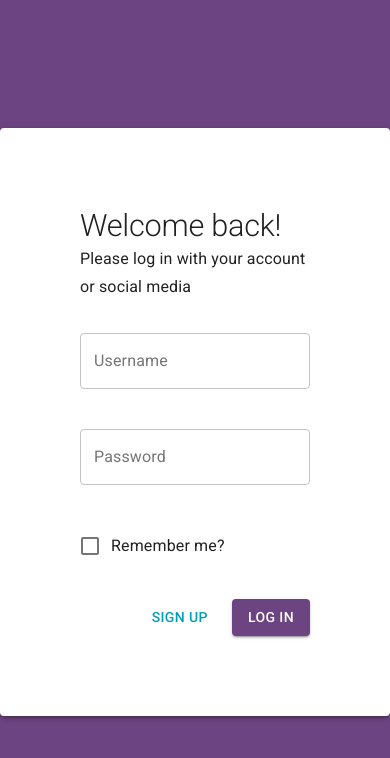
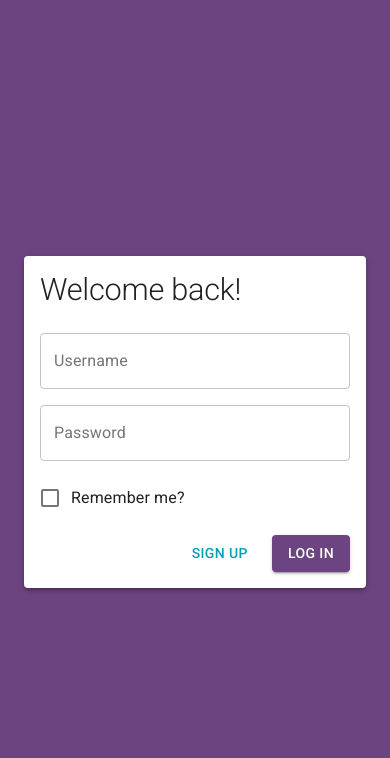
Before and after one commit to iaacosta/balans-old, a React (Create React App) app in the folder web/: page /login in a window 390 px wide. Shown: the top 758 px of the page. Built offline with nearby package versions, Linux system fonts and the light colour scheme; no server answers.

Commit message:
improvement(ui): adds responsive design basis to unauthenticated app

```diff
--- a/web/src/components/authenticate/AuthWrapper.tsx
+++ b/web/src/components/authenticate/AuthWrapper.tsx
@@ -8,9 +8,20 @@ const useStyles = makeStyles((theme) => ({
     display: 'flex',
     alignItems: 'center',
     justifyContent: 'center',
+    [theme.breakpoints.down('xs')]: {
+      margin: theme.spacing(3),
+      width: '100%',
+      minHeight: 0,
+    },
   },
   invisibleBox: {
     padding: theme.spacing(10),
+    [theme.breakpoints.down('sm')]: {
+      padding: theme.spacing(5),
+    },
+    [theme.breakpoints.down('xs')]: {
+      padding: theme.spacing(2),
+    },
   },
 }));
 
--- a/web/src/components/formik/FormikSelectField.tsx
+++ b/web/src/components/formik/FormikSelectField.tsx
@@ -18,7 +18,10 @@ interface Props {
 }
 
 const useStyles = makeStyles((theme) => ({
-  root: { minHeight: theme.spacing(10) },
+  root: {
+    minHeight: theme.spacing(10),
+    [theme.breakpoints.down('xs')]: { minHeight: theme.spacing(5) },
+  },
 }));
 
 const FormikSelectField: React.FC<Props & SelectProps> = ({
--- a/web/src/components/formik/FormikTextField.tsx
+++ b/web/src/components/formik/FormikTextField.tsx
@@ -9,7 +9,10 @@ interface Props {
 }
 
 const useStyles = makeStyles((theme) => ({
-  root: { minHeight: theme.spacing(10) },
+  root: {
+    minHeight: theme.spacing(10),
+    [theme.breakpoints.down('xs')]: { minHeight: theme.spacing(5) },
+  },
 }));
 
 const FormikTextField: React.FC<Props & TextFieldProps> = ({ name, label, variant, ...props }) => {
--- a/web/src/pages/Login.tsx
+++ b/web/src/pages/Login.tsx
@@ -1,7 +1,7 @@
 import React from 'react';
 import { Formik, Form } from 'formik';
 import * as yup from 'yup';
-import { makeStyles, Box, Button, Typography, Grid } from '@material-ui/core';
+import { makeStyles, Box, Button, Typography, Grid, Hidden } from '@material-ui/core';
 import { useMutation } from '@apollo/client';
 import { useSnackbar } from 'notistack';
 import { Link } from 'react-router-dom';
@@ -23,7 +23,7 @@ const schema = yup.object().shape({
 });
 
 const useStyles = makeStyles((theme) => ({
-  fields: { marginTop: theme.spacing(3), marginBottom: theme.spacing(3) },
+  form: { marginTop: theme.spacing(3) },
   buttons: { display: 'flex', justifyContent: 'flex-end' },
   signUp: { marginRight: theme.spacing(2) },
 }));
@@ -37,7 +37,9 @@ const Login: React.FC = () => {
   return (
     <AuthWrapper>
       <Typography variant="h2">Welcome back!</Typography>
+      <Hidden xsDown>
         <Typography variant="subtitle1">Please log in with your account or social media</Typography>
+      </Hidden>
       <Formik
         initialValues={{ username: '', password: '', rememberMe: false }}
         validationSchema={schema}
@@ -56,8 +58,8 @@ const Login: React.FC = () => {
         }}
       >
         {() => (
-          <Form>
-            <Grid container spacing={2} className={classes.fields}>
+          <Form className={classes.form}>
+            <Grid container spacing={2}>
               <Grid item xs={12}>
                 <FormikTextField name="username" label="Username" fullWidth />
               </Grid>
@@ -67,7 +69,7 @@ const Login: React.FC = () => {
               <Grid item xs={12}>
                 <FormikCheckbox name="rememberMe" label="Remember me?" />
               </Grid>
-            </Grid>
+              <Grid item xs={12}>
                 <Box className={classes.buttons}>
                   <Button
                     component={Link}
@@ -82,6 +84,8 @@ const Login: React.FC = () => {
                     Log in
                   </FormikSubmitButton>
                 </Box>
+              </Grid>
+            </Grid>
           </Form>
         )}
       </Formik>
--- a/web/src/pages/SignUp.tsx
+++ b/web/src/pages/SignUp.tsx
@@ -1,7 +1,7 @@
 import React from 'react';
 import { Formik, Form } from 'formik';
 import * as yup from 'yup';
-import { makeStyles, Box, Button, Typography, Grid } from '@material-ui/core';
+import { makeStyles, Box, Button, Typography, Grid, Hidden } from '@material-ui/core';
 import { useMutation } from '@apollo/client';
 import { useSnackbar } from 'notistack';
 import { Link } from 'react-router-dom';
@@ -49,9 +49,11 @@ const SignUp: React.FC = () => {
   return (
     <AuthWrapper>
       <Typography variant="h2">First time around?</Typography>
+      <Hidden xsDown>
         <Typography variant="subtitle1">
           Fill up your data and become part of the community!
         </Typography>
+      </Hidden>
       <Formik
         initialValues={{
           firstName: '',
@@ -90,10 +92,10 @@ const SignUp: React.FC = () => {
               <Grid item xs={12}>
                 <FormikTextField name="username" label="Username" fullWidth />
               </Grid>
-              <Grid item xs={6}>
+              <Grid item xs={12} md={6}>
                 <FormikTextField name="password" type="password" label="Password" fullWidth />
               </Grid>
-              <Grid item xs={6}>
+              <Grid item xs={12} md={6}>
                 <FormikTextField
                   name="confirmPassword"
                   type="password"
@@ -101,7 +103,7 @@ const SignUp: React.FC = () => {
                   fullWidth
                 />
               </Grid>
-            </Grid>
+              <Grid item xs={12}>
                 <Box className={classes.buttons}>
                   <Button
                     component={Link}
@@ -116,6 +118,8 @@ const SignUp: React.FC = () => {
                     Sign up
                   </FormikSubmitButton>
                 </Box>
+              </Grid>
+            </Grid>
           </Form>
         )}
       </Formik>
```
Lines whose indentation alone changed are shown as unchanged.
